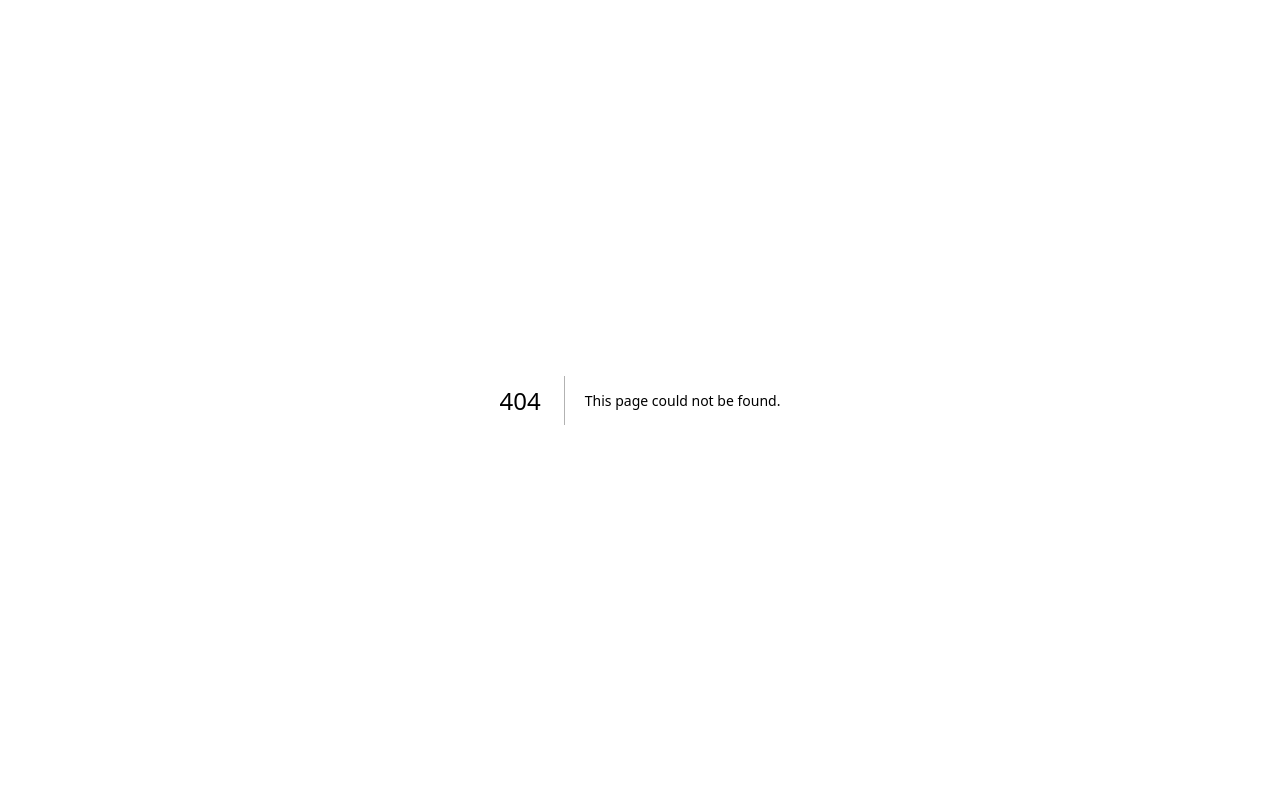
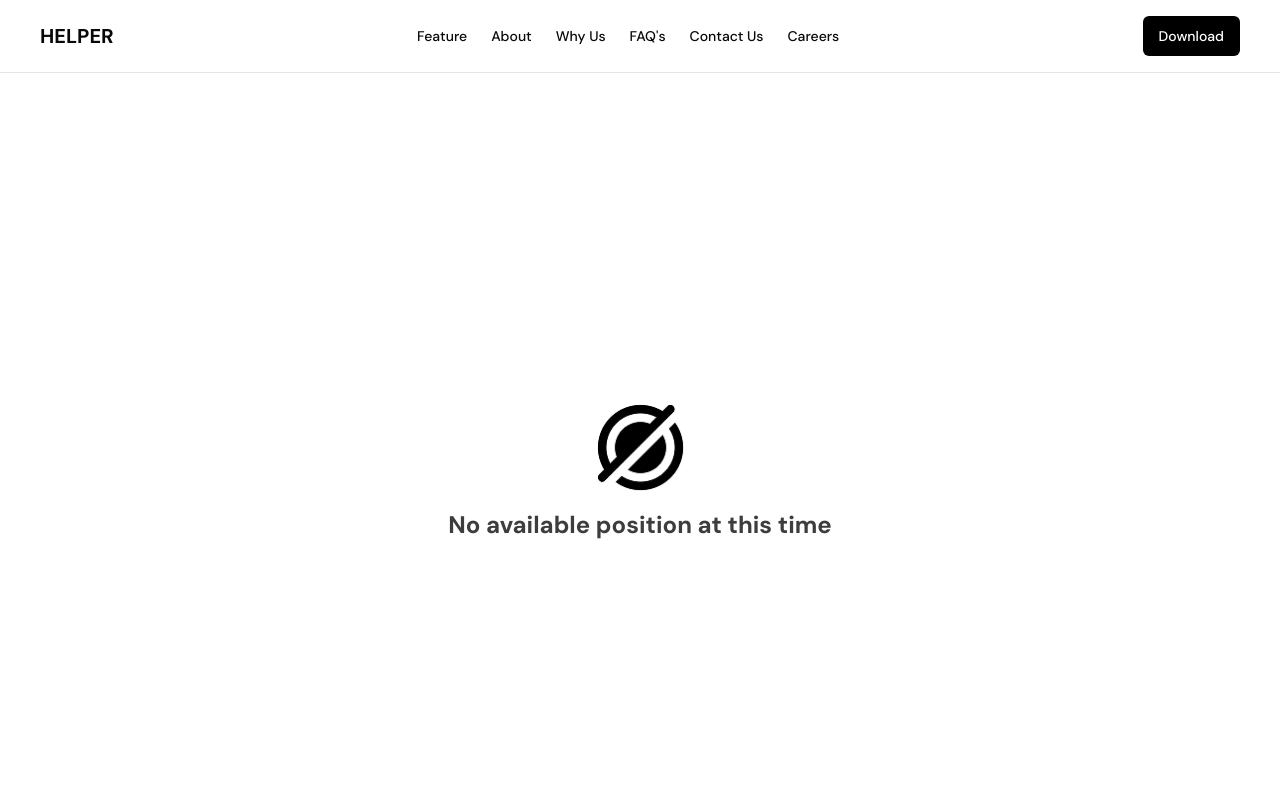
Before and after one commit to MehediMehad/horphe_ovono, a Next.js app: page /careers in a window 1280 px wide. Before the commit this address had no page. Shown: the top 800 px of the page. Built offline with nearby package versions, Linux system fonts and the light colour scheme.

Commit message:
Complete

```diff
--- /dev/null
+++ b/src/app/(WithCommonLayout)/careers/page.tsx
@@ -0,0 +1,18 @@
+import Image from "next/image";
+import notFound from "../../../../public/notfound.png"
+const CareersPage = () => {
+    return (
+      <div className="flex flex-col items-center justify-center min-h-screen">
+        <Image
+            src={notFound}
+            alt="No available position"
+            width={87}
+            height={87}
+            className="mb-4"
+        />
+        <p className="font-semibold text-[1.5rem] text-[#3D3D3D]">No available position at this time</p>
+      </div>
+    );
+  };
+
+  export default CareersPage;
--- a/src/app/globals.css
+++ b/src/app/globals.css
@@ -6,6 +6,9 @@ body {
   font-family: Arial, Helvetica, sans-serif;
 }
 
+html {
+  scroll-behavior: smooth;
+}
 
 
 
--- a/src/components/modules/CommonLayout/Contact/LandingPage/FAQSection.tsx
+++ b/src/components/modules/CommonLayout/Contact/LandingPage/FAQSection.tsx
@@ -44,7 +44,7 @@ export default function FAQSection() {
   }
 
   return (
-    <section className="w-full py-12 md:py-24 bg-white">
+    <section id="faqs" className="w-full py-12 md:py-24 bg-white">
       <div className="max-w-[1200px] mx-auto">
         <div className="grid md:grid-cols-12 gap-8 px-4 md:px-4 lg:px-0">
           {/* Left column - Title */}
--- a/src/components/modules/CommonLayout/Contact/LandingPage/FeaturesSection.tsx
+++ b/src/components/modules/CommonLayout/Contact/LandingPage/FeaturesSection.tsx
@@ -5,7 +5,7 @@ import LiveTrackingScreen from "../../../../../../public/LiveTrackingScreen.png"
 export default function FeaturesSection() {
 
   return (
-    <section className="w-full mt-5 md:mt-20">
+    <section id="feature" className="w-full mt-5 md:mt-20">
       <div className="max-w-[1200px] px-4 lg:px-0 md:max-h-[1200px] mx-auto">
         <div className="grid gap-6 md:grid-cols-2 mb-6">
 
--- a/src/components/modules/shared/Navbar.tsx
+++ b/src/components/modules/shared/Navbar.tsx
@@ -32,7 +32,7 @@ export default function Navbar() {
         {/* Desktop navigation */}
         <nav className="hidden md:flex items-center gap-6">
           <Link
-            href="/feature"
+            href="/#feature"
             className="text-sm font-medium hover:text-gray-600"
           >
             Feature
@@ -50,7 +50,7 @@ export default function Navbar() {
             Why Us
           </Link>
           <Link
-            href="/faqs"
+            href="/#faqs"
             className="text-sm font-medium hover:text-gray-600"
           >
             FAQ's
@@ -108,7 +108,7 @@ export default function Navbar() {
                 Why Us
               </Link>
               <Link
-                href="/faqs"
+                href="#faqs"
                 className="text-lg font-medium hover:text-gray-600"
                 onClick={toggleMenu}
               >
```
Also changed, not shown: public/notfound.png (added).
